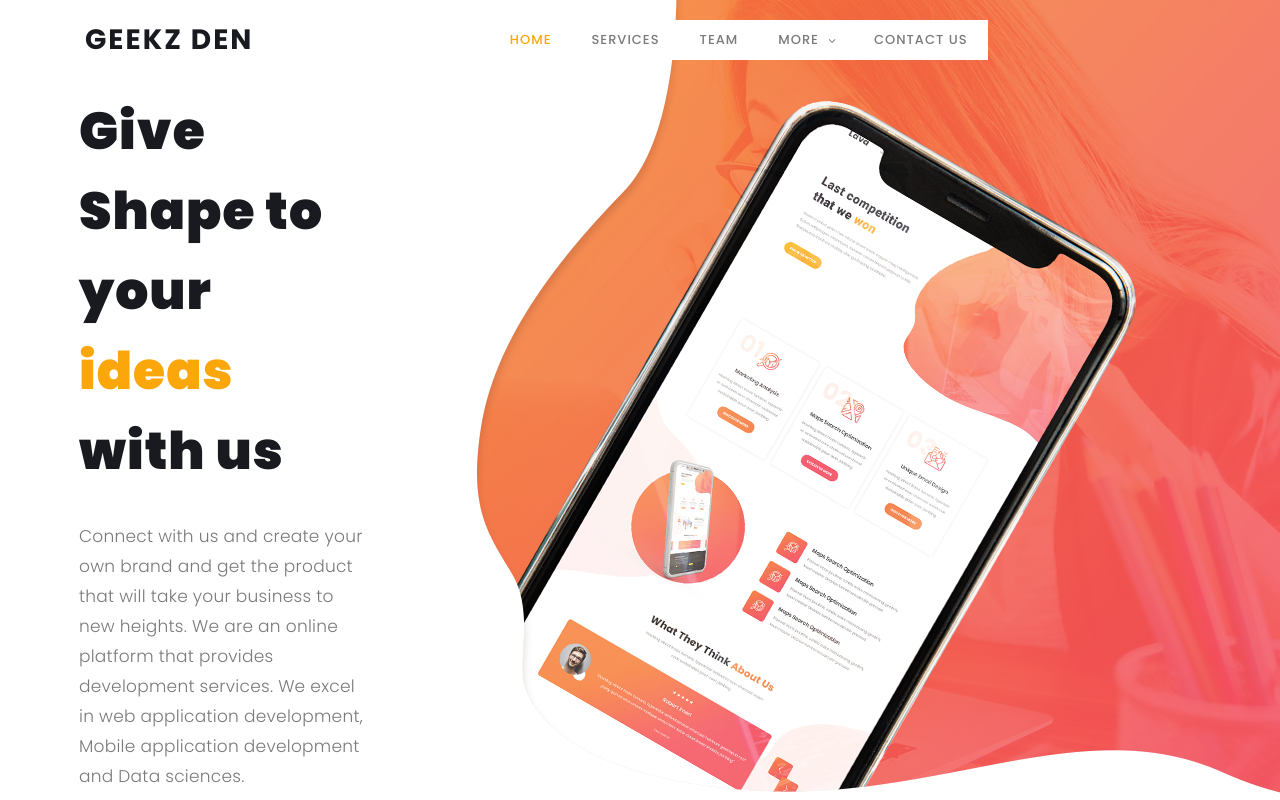
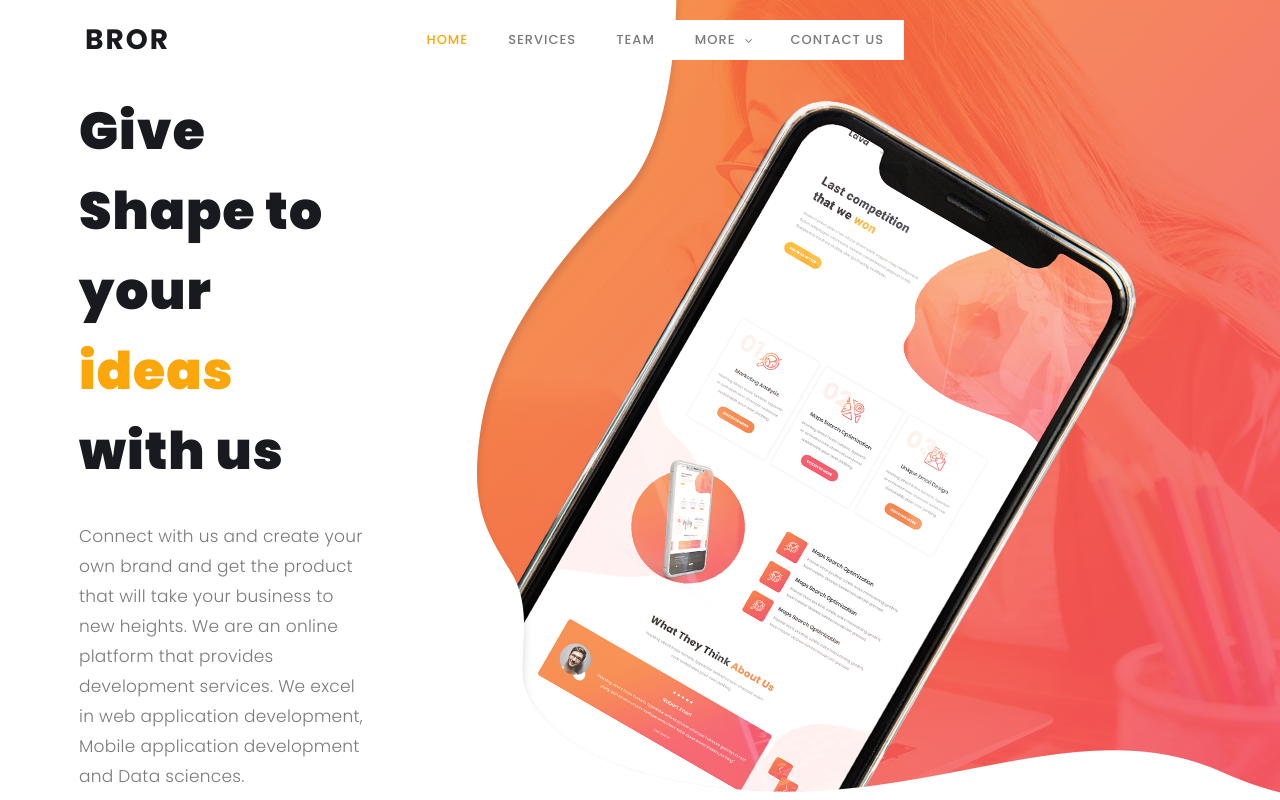
Before and after one commit to G33kzD3n/geekzden, a React (Create React App) app: page / in a window 1280 px wide. Shown: the top 800 px of the page. Built offline with nearby package versions, Linux system fonts and the light colour scheme.

Commit message:
geekz to bror

```diff
--- a/public/index.html
+++ b/public/index.html
@@ -4,15 +4,12 @@
     <meta charset="utf-8" />
     <link rel="icon" href="%PUBLIC_URL%/favicon.ico" />
     <meta charset="UTF-8" />
-    <meta
-      name="description"
-      content="website for Brorinfotech"
-    />
+    <meta name="description" content="website for Brorinfotech" />
     <meta
       name="keywords"
       content="bror, infotech, brorinfotech, geekz den, kashmir, srinagar, nadeem hilal, sami ullah, owais drabu, sajid sajad"
     />
-    <meta name="author" content="Geekz Den" />
+    <meta name="author" content="Bror Infotech" />
     <meta name="viewport" content="width=device-width, initial-scale=1.0" />
     <link rel="apple-touch-icon" href="%PUBLIC_URL%/logo192.png" />
 
--- a/src/components/about.jsx
+++ b/src/components/about.jsx
@@ -20,7 +20,7 @@ const About = () => {
                       Curabitur pulvinar vel odio sed sagittis. Nam maximus ex
                       diam, nec consectetur diam.
                     </p> */}
-                    <a href="#" className="main-button">
+                    <a href=" #" className="main-button">
                       Read More
                     </a>
                   </div>
@@ -41,7 +41,7 @@ const About = () => {
                       Curabitur pulvinar vel odio sed sagittis. Nam maximus ex
                       diam, nec consectetur diam.
                     </p> */}
-                    <a href="#" className="main-button">
+                    <a href=" #" className="main-button">
                       Discover More
                     </a>
                   </div>
@@ -62,7 +62,7 @@ const About = () => {
                       Curabitur pulvinar vel odio sed sagittis. Nam maximus ex
                       diam, nec consectetur diam.
                     </p> */}
-                    <a href="#" className="main-button">
+                    <a href=" #" className="main-button">
                       More Detail
                     </a>
                   </div>
--- a/src/components/contact.jsx
+++ b/src/components/contact.jsx
@@ -143,7 +143,7 @@ const Contact = () => {
 						contact
 					</a>
 					page for more detail. */}
-                +91 7006984072
+                +91 7889567946
                 <br /> info@brorinfotech.com
                 <br />
                 <br /> Srinagar, Jammu and Kashmir, 190001
--- a/src/components/modal.jsx
+++ b/src/components/modal.jsx
@@ -130,9 +130,9 @@ const Modal = ({ type }) => {
             </div>
             <div className="modal-footer">
               <p className="px-5 text-center" style={{ fontSize: 10 }}>
-                To make things work, we log user data and share it with
-                service providers. Click “{data.type}” above to accept our
-                Terms of Service & Privacy Policy.
+                To make things work, we log user data and share it with service
+                providers. Click “{data.type}” above to accept our Terms of
+                Service & Privacy Policy.
               </p>
             </div>
           </div>
--- a/src/components/navbar.jsx
+++ b/src/components/navbar.jsx
@@ -56,7 +56,7 @@ const Navbar = () => {
             <nav className="main-nav">
               {/* <!-- ***** Logo Start ***** --> */}
               <Link to={"/"} className="logo">
-                Geekz Den
+                Bror
               </Link>
               {/* <a href="#" className="logo"> */}
               {/* Geekz Den */}
--- a/src/components/testimonial.jsx
+++ b/src/components/testimonial.jsx
@@ -109,7 +109,7 @@ const Testimonial = () => {
                     <div className="author">
                       <i>
                         <img
-                          // src="assets/testimonial-author-1.png"
+                          src="assets/testimonial-author-1.png"
                           alt="Author Third"
                           className="image-bor"
                         />
--- a/src/index.js
+++ b/src/index.js
@@ -13,6 +13,7 @@ import Preloader from "./components/preloader";
 //dynamic import for lazy loading
 const Blog = lazy(() => import("./container/blog"));
 const Career = lazy(() => import("./container/career"));
+
 ReactDOM.render(
   <React.StrictMode>
     <BrowserRouter>
```
Also changed, not shown: package.json (+5 -4 lines), src/components/welcome.jsx (+6 -3 lines), 2 other files (tests, documents, lock files or other folders).
